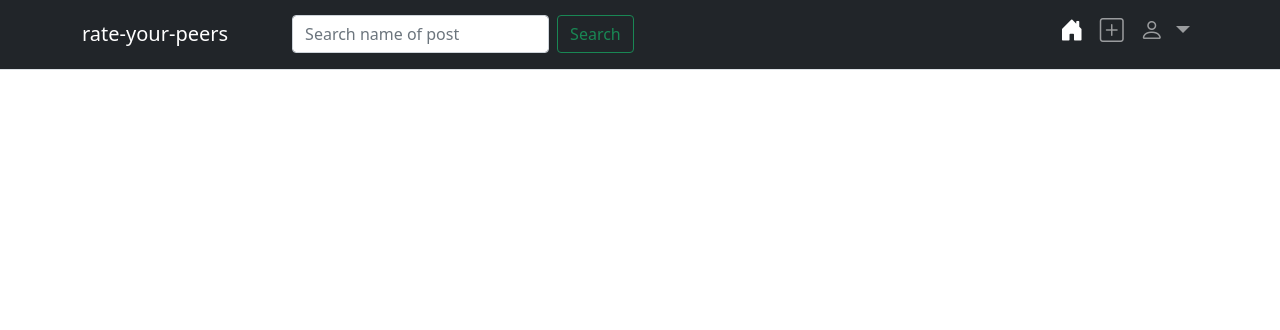
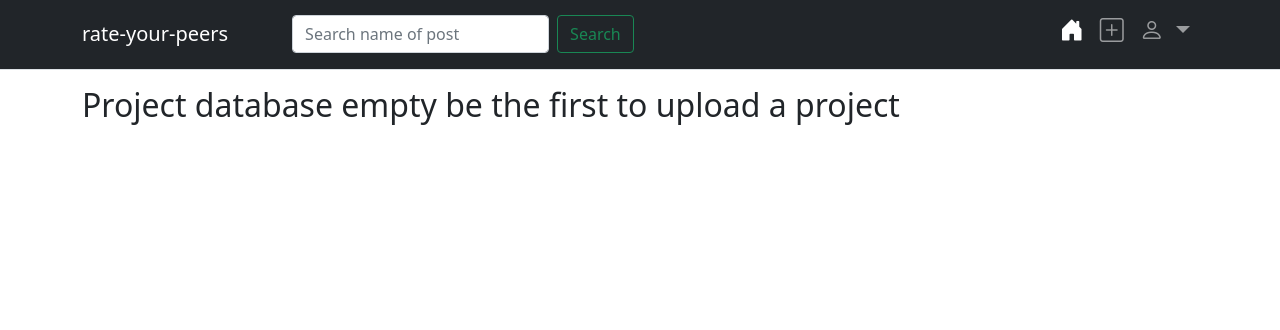
Before and after one commit to Clinton-dev/rate-your-peers, a Django app: page / in a window 1280 px wide. Shown: the top 330 px of the page. Run offline with Django 4.2, Linux system fonts and the light colour scheme; data that the repository does not hold is empty; some libraries are stand-ins or nearby versions.

Commit message:
Check fields are empty functionality

```diff
--- a/awards_app/settings.py
+++ b/awards_app/settings.py
@@ -10,6 +10,7 @@ For the full list of settings and their values, see
 https://docs.djangoproject.com/en/4.0/ref/settings/
 """
 import os
+import django_heroku
 from pathlib import Path
 import cloudinary
 import cloudinary.uploader
@@ -128,6 +129,8 @@ USE_TZ = True
 STATIC_URL = 'static/'
 MEDIA_ROOT = os.path.join(BASE_DIR, 'media')
 MEDIA_URL = '/media/'
+STATICFILES_STORAGE = 'whitenoise.storage.CompressedManifestStaticFilesStorage'
+
 
 # Default primary key field type
 # https://docs.djangoproject.com/en/4.0/ref/settings/#default-auto-field
@@ -142,3 +145,5 @@ cloudinary.config(
   api_secret = "ro1XCQ-IPIVOe4PwKN1lz1nwf6w",
   secure = True
 )
+
+django_heroku.settings(locals())
--- a/projects/templates/projects/home.html
+++ b/projects/templates/projects/home.html
@@ -13,6 +13,8 @@
                     <a href="{% url 'detail' project.id %}" class="btn btn-outline-dark btn-sm view-btn">view</a>
                 </div>
             </div>
+            {% empty %}
+            <h2>Project database empty be the first to upload a project</h2>
         {% endfor %}
     </div>
 {% endblock content%}
```
